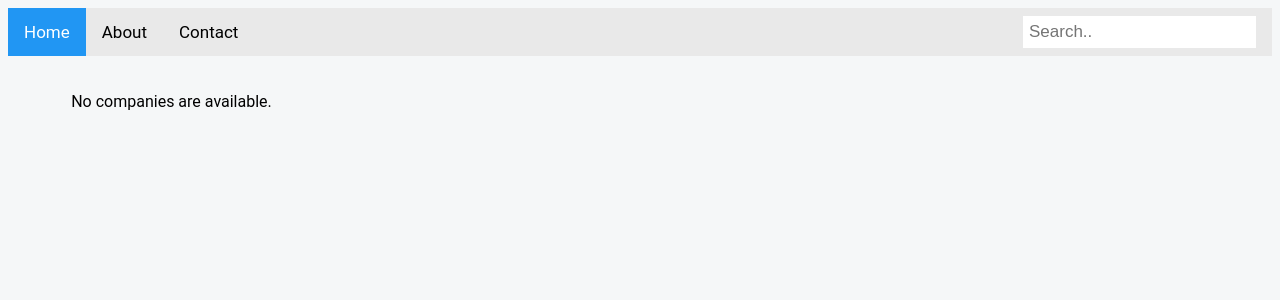
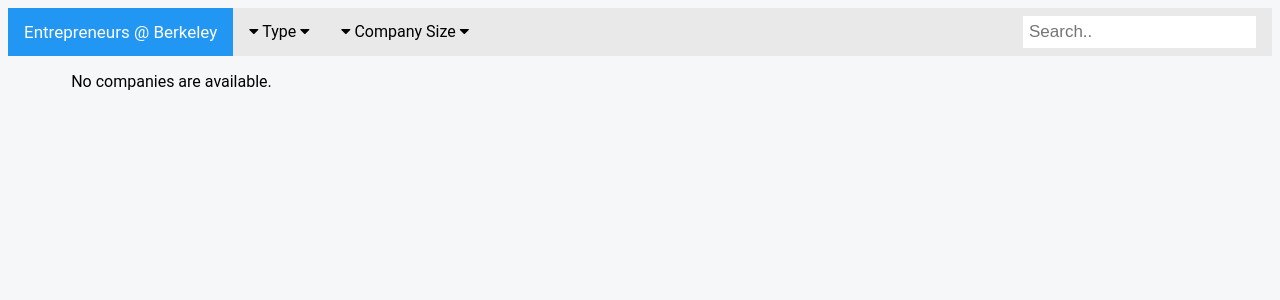
Before and after one commit to EatB/BerkeleyStartups, a Django app: page /database/ in a window 1280 px wide. Shown: the top 300 px of the page. Run offline with Django 3.2, Linux system fonts and the light colour scheme; data that the repository does not hold is empty.

Commit message:
added dropdown meneu for Type and Size
TODO:
1. dynamically generate content for Type dropdown menu
2. select multiple entries in the dropdown menu
3. fix the problem that when click on slider, dropdown menu goes back
4. display slider value below slider

```diff
--- a/BerkeleyStartups/settings.py
+++ b/BerkeleyStartups/settings.py
@@ -85,7 +85,7 @@
     'default': {
         'ENGINE': 'django.db.backends.mysql',
         'USER': 'admin',
-        'PASSWORD': 'XXX',
+        'PASSWORD': 'wuxiaohua1011',
         'HOST': 'localhost',
         'NAME': 'django',
     }
--- a/database/static/database/style.css
+++ b/database/static/database/style.css
@@ -2,7 +2,7 @@
   background: #f5f7f8;
   font-family: 'Roboto', sans-serif;
   -webkit-font-smoothing: antialiased;
-  padding: 20px 0;
+  padding: 0 0;
 }
 
 .band {
@@ -128,3 +128,49 @@
     border: 1px solid #ccc;
   }
 }
+.dropdown {
+    float: left;
+    overflow: hidden;
+}
+
+.dropdown .dropbtn {
+    cursor: pointer;
+    font-size: 16px;
+    border: none;
+    outline: none;
+    color: black;
+    padding: 14px 16px;
+    background-color: inherit;
+    font-family: inherit;
+    margin: 0;
+}
+
+.dropdown:hover .dropbtn, .dropbtn:focus {
+    background-color: #ddd;
+}
+
+.dropdown-content {
+    display: none;
+    position: absolute;
+    background-color: #f9f9f9;
+    min-width: 160px;
+    box-shadow: 0px 8px 16px 0px rgba(0,0,0,0.2);
+    z-index: 1;
+}
+
+.dropdown-content a {
+    float: none;
+    color: black;
+    padding: 12px 16px;
+    text-decoration: none;
+    display: block;
+    text-align: left;
+}
+
+.dropdown-content a:hover {
+    background-color: #ddd;
+}
+
+.show {
+    display: block;
+}
--- a/database/templates/database/index.html
+++ b/database/templates/database/index.html
@@ -1,146 +1,172 @@
 {% load static %}
 
 <link rel="stylesheet" type="text/css" href="{% static 'database/style.css' %}" />
-<style>
-html {
-  background: #f5f7f8;
-  font-family: 'Roboto', sans-serif;
-  -webkit-font-smoothing: antialiased;
-  padding: 0 0;
+<link rel="stylesheet" href="https://cdnjs.cloudflare.com/ajax/libs/font-awesome/4.7.0/css/font-awesome.min.css">
+<script>
+/* When the user clicks on the button,
+toggle between hiding and showing the dropdown content */
+function showDropdown() {
+    document.getElementById("myDropdown").classList.toggle("show");
+}
+function showSlider() {
+    document.getElementById("mySlider").classList.toggle("show");
 }
 
-.band {
-  width: 90%;
-  max-width: 1240px;
-  margin: 20px auto;
-
-  display: grid;
-
-  grid-template-columns: 1fr;
-  grid-template-rows: auto;
-  grid-gap: 20px;
-}
-
-@media only screen and (min-width: 500px) {
-  .band {
-    grid-template-columns: 1fr 1fr;
+// Close the dropdown if the user clicks outside of it
+window.onclick = function(e) {
+  if (!e.target.matches('.dropbtn') || !e.target.match('.slider')) {
+    var myDropdown = document.getElementById("myDropdown");
+    var mySlider = document.getElementById("mySlider");
+      if (myDropdown.classList.contains('show')) {
+        myDropdown.classList.remove('show');
+      }
+      if (mySlider.classList.contains('show')) {
+        mySlider.classList.remove('show');
+      }
   }
 }
 
-@media only screen and (min-width: 850px) {
-  .band {
-    grid-template-columns: 1fr 1fr 1fr 1fr;
-  }
+var slider = document.querySelector("slider");
+var output = document.querySelector("output");
+output.innerHTML = slider.value;
+
+slider.addEventListener('slider', function(){
+  output.innerHTML = slider.value;
+});
+</script>
+<style>
+.dropdown {
+    float: left;
+    overflow: hidden;
+}
+
+.dropdown .dropbtn {
+    cursor: pointer;
+    font-size: 16px;
+    border: none;
+    outline: none;
+    color: black;
+    padding: 14px 16px;
+    background-color: inherit;
+    font-family: inherit;
+    margin: 0;
+}
+
+.navbar a:hover, .dropdown:hover .dropbtn, .dropbtn:focus {
+    background-color: #ddd;
+}
+
+.dropdown-content {
+    display: none;
+    position: absolute;
+    background-color: #f9f9f9;
+    min-width: 160px;
+    box-shadow: 0px 8px 16px 0px rgba(0,0,0,0.2);
+    z-index: 1;
+}
+
+.dropdown-content a {
+    float: none;
+    color: black;
+    padding: 12px 16px;
+    text-decoration: none;
+    display: block;
+    text-align: left;
+}
+
+.dropdown-content a:hover {
+    background-color: #ddd;
+}
+
+.show {
+    display: block;
 }
 
 
-.card {
-  background: white;
-  text-decoration: none;
-  color: #444;
-  box-shadow: 0 2px 5px rgba(0,0,0,0.1);
-  display: flex;
-  flex-direction: column;
-  min-height: 100%;
-
-  position: relative;
-  top: 0;
-  transition: all .1s ease-in;
+.slidecontainer {
+    width: 100%;
 }
 
-.card:hover {
-  top: -2px;
-  box-shadow: 0 4px 5px rgba(0,0,0,0.2);
+.slider {
+    -webkit-appearance: none;
+    width: 100%;
+    height: 15px;
+    border-radius: 5px;
+    background: #d3d3d3;
+    outline: none;
+    opacity: 0.7;
+    -webkit-transition: .2s;
+    transition: opacity .2s;
 }
 
-.card article {
-  padding: 20px;
+.slider:hover {
+    opacity: 1;
 }
 
-.card .thumb {
-  padding-bottom: 60%;
-  background-size: cover;
-  background-position: center center;
+.slider::-webkit-slider-thumb {
+    -webkit-appearance: none;
+    appearance: none;
+    width: 25px;
+    height: 25px;
+    border-radius: 50%;
+    background: #2196F3;
+    cursor: pointer;
 }
 
-/* typography */
-.card h1 {
-  font-size: 20px;
-  margin: 0;
-  color: #333;
-}
-
-.card p {
-  line-height: 1.4;
-}
-
-.card span {
-  font-size: 12px;
-  font-weight: bold;
-  color: #999;
-  text-transform: uppercase;
-  letter-spacing: .05em;
-  margin: 2em 0 0 0;
-}
-
-* {box-sizing: border-box;}
-
-.topnav {
-  overflow: hidden;
-  background-color: #e9e9e9;
-}
-
-.topnav a {
-  float: left;
-  display: block;
-  color: black;
-  text-align: center;
-  padding: 14px 16px;
-  text-decoration: none;
-  font-size: 17px;
-}
-
-.topnav a:hover {
-  background-color: #ddd;
-  color: black;
-}
-
-.topnav a.active {
-  background-color: #2196F3;
-  color: white;
-}
-
-.topnav input[type=text] {
-  float: right;
-  padding: 6px;
-  margin-top: 8px;
-  margin-right: 16px;
-  border: none;
-  font-size: 17px;
-}
-
-@media screen and (max-width: 600px) {
-  .topnav a, .topnav input[type=text] {
-    float: none;
-    display: block;
-    text-align: left;
-    width: 100%;
-    margin: 0;
-    padding: 14px;
-  }
-  .topnav input[type=text] {
-    border: 1px solid #ccc;
-  }
+.slider::-moz-range-thumb {
+    width: 25px;
+    height: 25px;
+    border-radius: 50%;
+    background: #4CAF50;
+    cursor: pointer;
 }
 </style>
+
+
 <div class="topnav">
-  <a class="active" href="#home">Home</a>
-  <a href="#about">About</a>
-  <a href="#contact">Contact</a>
+  <a class="active" href="https://entrepreneurs.berkeley.edu/">
+    <!-- <img src = "{% static "database/images/logo.png" %}" alt="My image" height="20px"> -->
+    Entrepreneurs @ Berkeley
+  </a>
+  <div class="dropdown">
+      <button class="dropbtn" onclick="showDropdown()">
+        <i class="fa fa-caret-down"></i>
+        Type
+        <i class="fa fa-caret-down"></i>
+    </button>
+    <div class="dropdown-content" id="myDropdown">
+      <a href="#">Link 1</a>
+      <a href="#">Link 2</a>
+      <a href="#">Link 3</a>
+    </div>
+  </div>
+
+  <div class="dropdown">
+      <button class="dropbtn" onclick="showSlider()">
+        <i class="fa fa-caret-down"></i>
+        Company Size
+        <i class="fa fa-caret-down"></i>
+    </button>
+    <div class="dropdown-content" id="mySlider">
+      <div class="""slidecontainer">
+        <input type="range" min="1" max="100" value="1" class="slider" id="slider">
+        <p id="output"> Size: </p>
+      </div>
+    </div>
+  </div>
   <form action="/database/search/" method="get">
       <input type="text" name="q" placeholder="Search..">
   </form>
 </div>
+
+
+
+
+
+
+
+
+
 
 <div class="band">
     {% if all_companies %}
--- a/database/views.py
+++ b/database/views.py
@@ -4,7 +4,7 @@
 from .models import Company
 # Create your views here.
 def index(request):
-    all_companies = Company.objects.order_by('-pub_date')[:5]
+    all_companies = Company.objects.order_by('-pub_date')
     context = {'all_companies':all_companies}
     return render(request, 'database/index.html', context)
 
```
Also changed, not shown: database/static/database/images/logo.png (added).
